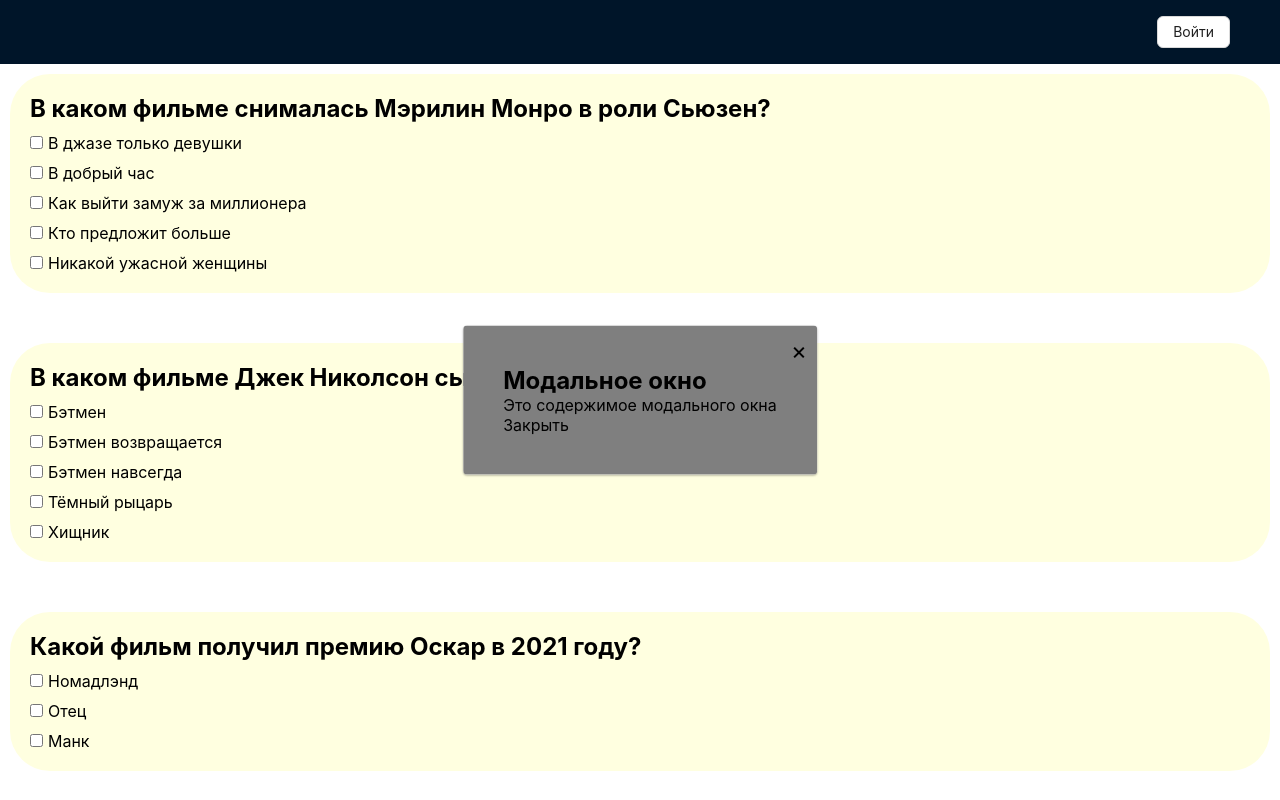
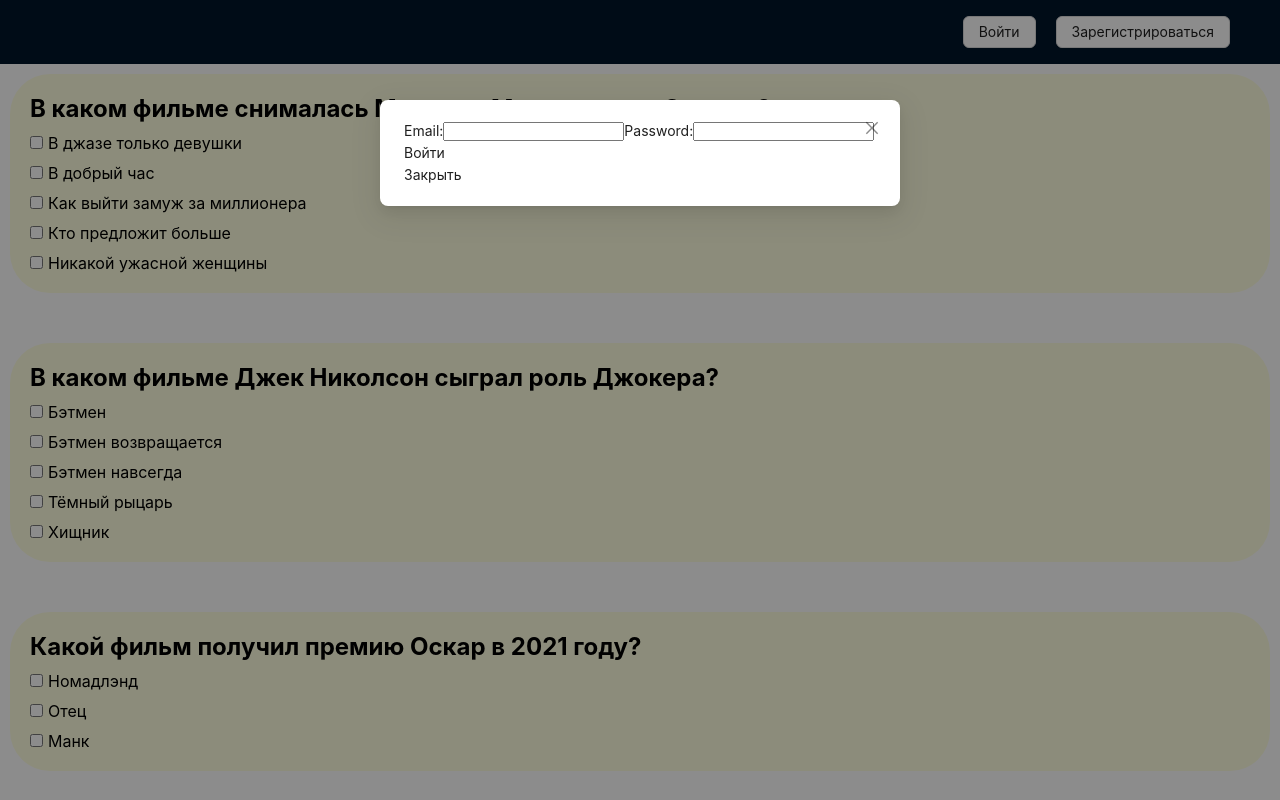
Before and after one commit to stassold/cinema-quiz, a React app: page / in a window 1280 px wide. Both pictures are taken after a click on the button "Войти". Shown: the top 800 px of the page. Built offline with nearby package versions, Linux system fonts and the light colour scheme.

Commit message:
Add Modal antd from Header

```diff
--- a/src/modules/Header/HeaderComponent.module.scss
+++ b/src/modules/Header/HeaderComponent.module.scss
@@ -2,4 +2,5 @@
   display: flex;
   justify-content: flex-end;
   align-items: center;
+  gap: 20px;
 }
--- a/src/modules/Header/HeaderComponent.tsx
+++ b/src/modules/Header/HeaderComponent.tsx
@@ -4,7 +4,9 @@ import cls from './HeaderComponent.module.scss'
 import {classNames} from "shared/lib/classNames/classNames";
 import {useDispatch} from "react-redux";
 import {setAuth} from "redux/actions";
-import Modal from "shared/ui/Modal/ModalComponent";
+import {Modal} from 'antd'
+import AuthFormComponent from "shared/ui/AuthForm/AuthFormComponent";
+import {FormData} from "shared/ui/AuthForm/AuthFormComponent";
 
 const {Header} = Layout
 
@@ -19,6 +21,7 @@ const HeaderComponent = ({isAuth}: HeaderProps ) => {
     }
 
     const [isModalOpen, setIsModalOpen] = useState(false);
+    const [isReg, setIsReg] = useState(false);
     const openModal = () => {
         setIsModalOpen(true);
     };
@@ -26,12 +29,29 @@ const HeaderComponent = ({isAuth}: HeaderProps ) => {
         setIsModalOpen(false);
     };
 
+    const handleSubmit = (formData: FormData) => {
+        console.log(formData);
+        setIsModalOpen(false);
+        // Отправить данные формы на сервер или выполнить другие действия
+    };
+
+    const handleButtonReg = () => {
+        openModal();
+        setIsReg(true);
+    }
+
+    const handeButtonLogin = () => {
+        openModal();
+        setIsReg(false);
+    }
+
+
     return (
         <Header className={classNames(cls.main)}>
-            {isAuth ? <Button onClick={() => onLogout(false)}>Выйти</Button> : <Button onClick={openModal}>Войти</Button>}
-            <Modal isOpen={isModalOpen} onClose={closeModal}>
-                <h2>Модальное окно</h2>
-                <p>Это содержимое модального окна</p>
+            {isAuth ? <Button onClick={() => onLogout(false)}>Выйти</Button> : <Button onClick={handeButtonLogin}>Войти</Button>}
+            <Button onClick={handleButtonReg}>Зарегистрироваться</Button>
+            <Modal open={isModalOpen} onCancel={closeModal} footer={null}>
+                <AuthFormComponent onSubmit={handleSubmit} nameSubmit={isReg ? 'Зарегистрироваться' : 'Войти'}/>
                 <button onClick={closeModal}>Закрыть</button>
             </Modal>
         </Header>
--- a/src/shared/ui/AuthForm/AuthFormComponent.tsx
+++ b/src/shared/ui/AuthForm/AuthFormComponent.tsx
@@ -1,15 +1,17 @@
 import React, { useState } from 'react';
 
 interface FormProps {
-    onSubmit: (data: FormData) => void;
+    onSubmit: (formData: FormData) => void;
+    nameSubmit: string;
 }
 
-interface FormData {
+export interface FormData {
     email: string;
     password: string;
 }
 
 function AuthForm(props: FormProps) {
+    const nameSubmit = props.nameSubmit
     const [email, setEmail] = useState('');
     const [password, setPassword] = useState('');
 
@@ -42,7 +44,7 @@ function AuthForm(props: FormProps) {
                     required
                 />
             </label>
-            <button type="submit">Submit</button>
+            <button type="submit">{nameSubmit}</button>
         </form>
     );
 }
--- a/src/shared/ui/Modal/ModalComponent.tsx
+++ b/src/shared/ui/Modal/ModalComponent.tsx
@@ -52,7 +52,10 @@ const Modal: FC<ModalProps> = ({ isOpen, onClose, children }) => {
 
     return ReactDOM.createPortal(
         <div className="modal">
-            <div className="modal__overlay" onClick={onClose} />
+            <div className="modal__overlay" onClick={(event) => {
+                event.stopPropagation();
+                onClose();
+            }} />
             <div className="modal__content">{children}</div>
             <button className="modal__close" onClick={onClose}>
                 &times;
```
